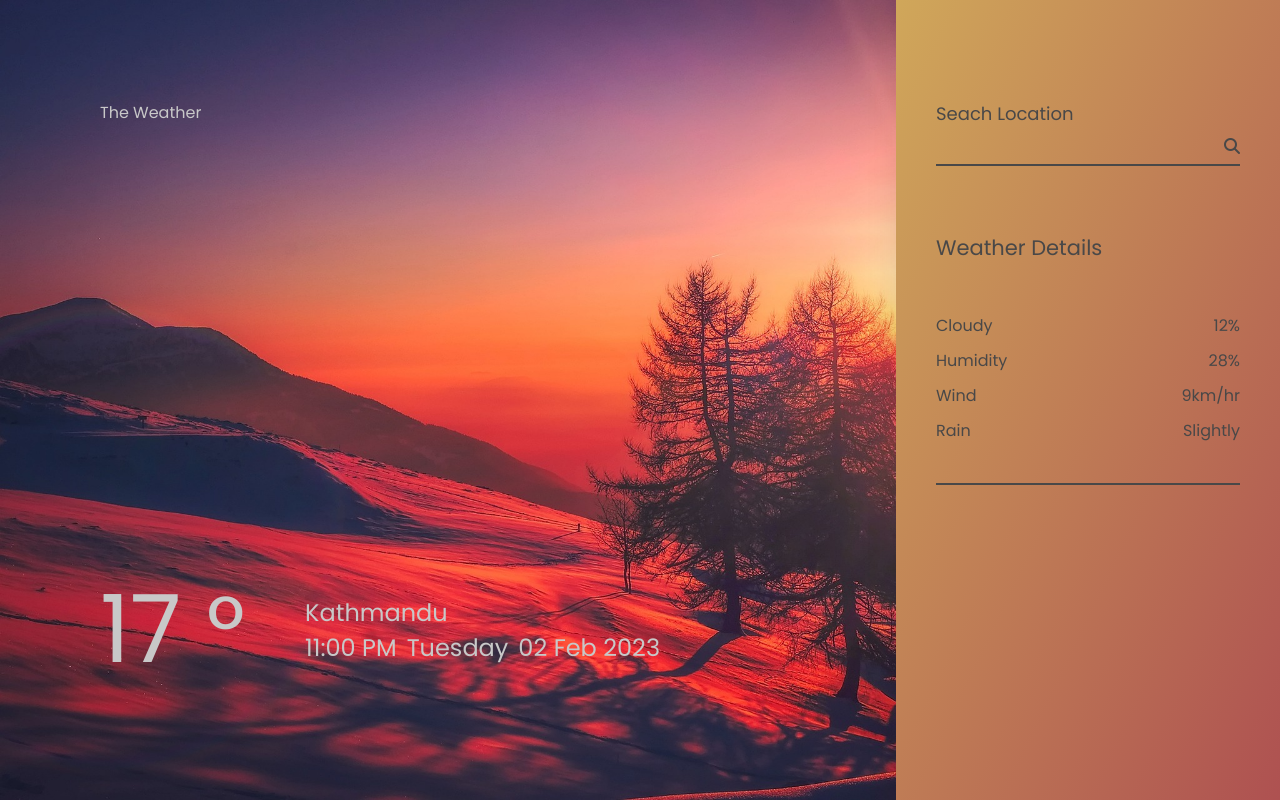
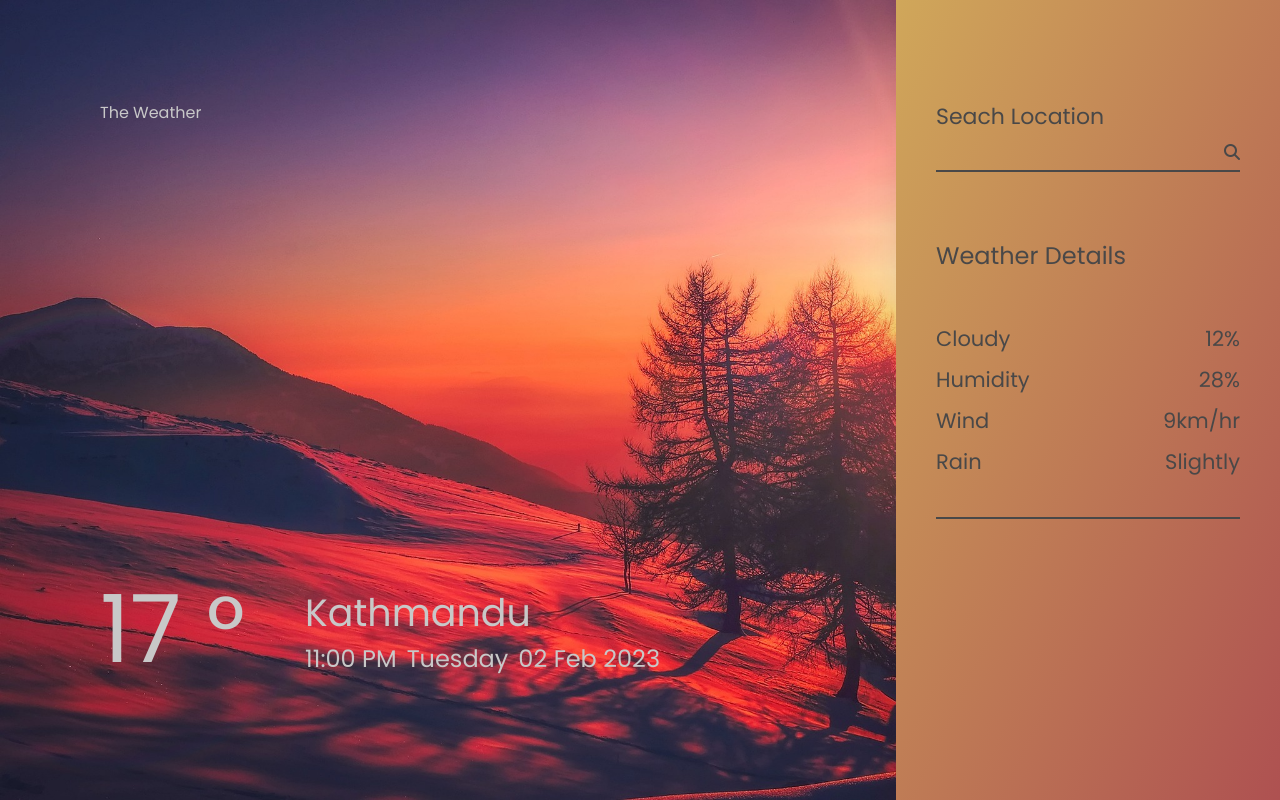
Before and after one commit to thebibeksah/weatherapp, a plain HTML site: page index.html in a window 1280 px wide. Drawn offline with Linux system fonts and the light colour scheme.

Commit message:
Change font size

```diff
--- a/css/style.css
+++ b/css/style.css
@@ -61,7 +61,7 @@
     flex-direction: column;
 }
 .input-box label{
-    font-size: 18px;
+    font-size: 22px;
 }
 .input-box input{
     border: none;
@@ -86,14 +86,18 @@
     margin: 50px 0;
 }
 .weather-title span{
-    font-size: 21px;
+    font-size: 24px;
 }
 .stats{
     padding-bottom: 30px;
     border-bottom: 2px solid var(--gray);
+    font-size: 21px;
 }
 .group{
     display: flex;
     justify-content: space-between;
     margin: 10px 0;
 }
+.address{
+    font-size: 38px;
+}
```
